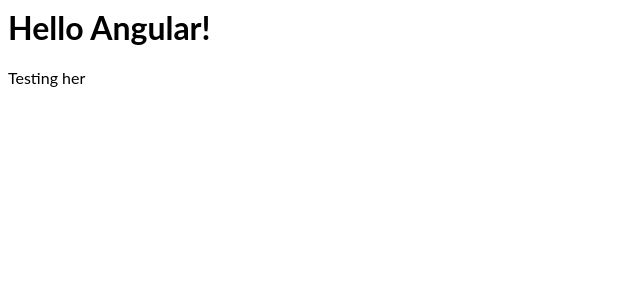
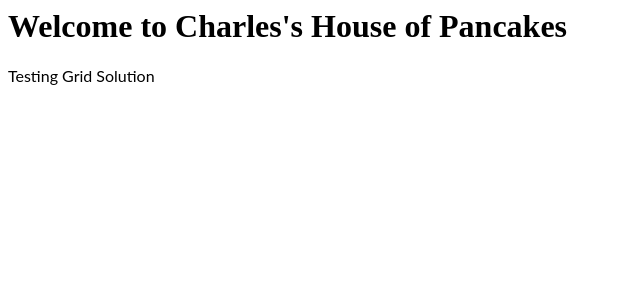
Before and after one commit to Parmentrout/grid-demo, an Angular app: page / in a window 1280 px wide. Shown: the top 300 px of the page, without its empty margins (0-640 px from the left). Built offline with nearby package versions, Linux system fonts and the light colour scheme.

Commit message:
2 files modified, 1 deleted

```diff
--- a/src/app/app.component.html
+++ b/src/app/app.component.html
@@ -1,4 +1,4 @@
-<hello name="{{ name }}"></hello>
+<h1>Welcome to Charles's House of Pancakes</h1>
 <p>
- Testing her
+ Testing Grid Solution
 </p>
--- a/src/app/app.module.ts
+++ b/src/app/app.module.ts
@@ -1,13 +1,13 @@
 import { NgModule } from '@angular/core';
 import { BrowserModule } from '@angular/platform-browser';
 import { FormsModule } from '@angular/forms';
+import { MatTableModule } from '@angular/material/table';
 
 import { AppComponent } from './app.component';
-import { HelloComponent } from './hello.component';
 
 @NgModule({
   imports:      [ BrowserModule, FormsModule ],
-  declarations: [ AppComponent, HelloComponent ],
+  declarations: [ AppComponent ],
   bootstrap:    [ AppComponent ]
 })
 export class AppModule { }
--- a/src/app/hello.component.ts
+++ /dev/null
@@ -1,10 +0,0 @@
-import { Component, Input } from '@angular/core';
-
-@Component({
-  selector: 'hello',
-  template: `<h1>Hello {{name}}!</h1>`,
-  styles: [`h1 { font-family: Lato; }`]
-})
-export class HelloComponent  {
-  @Input() name: string;
-}
```
